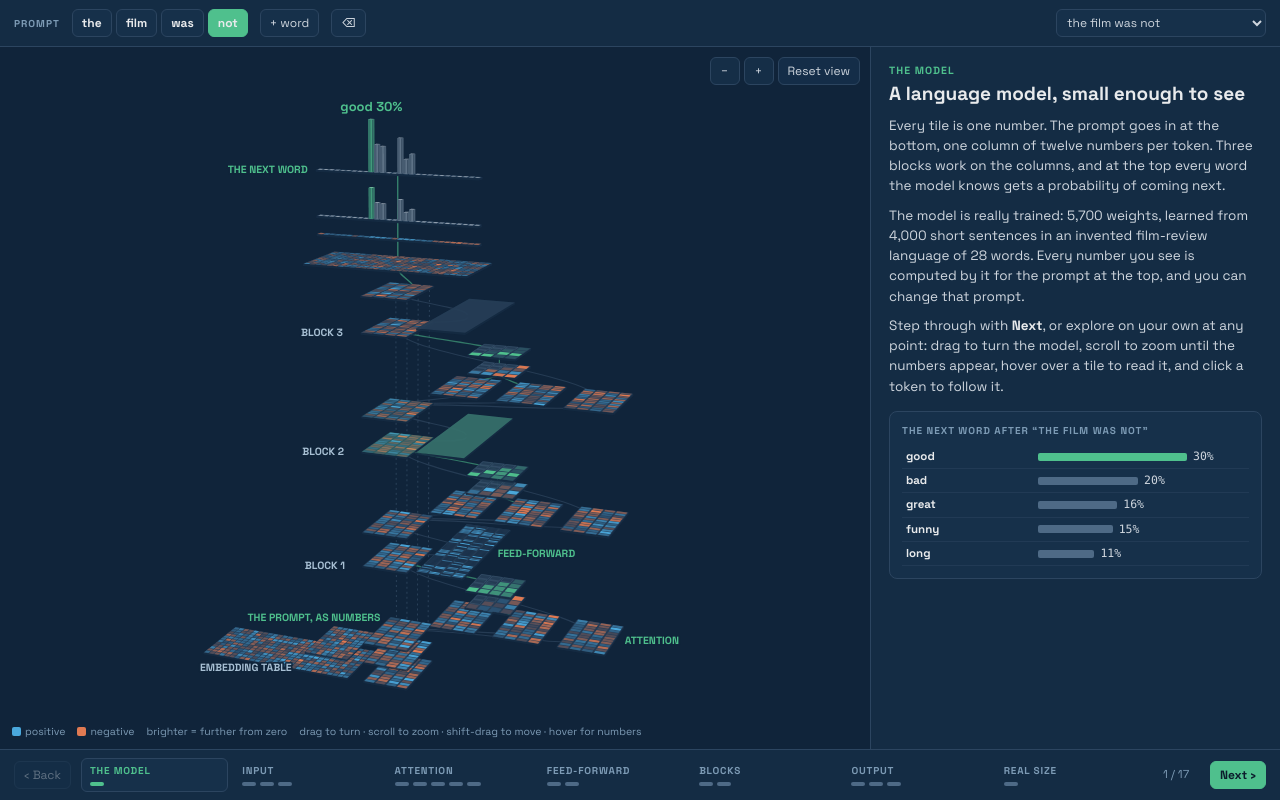
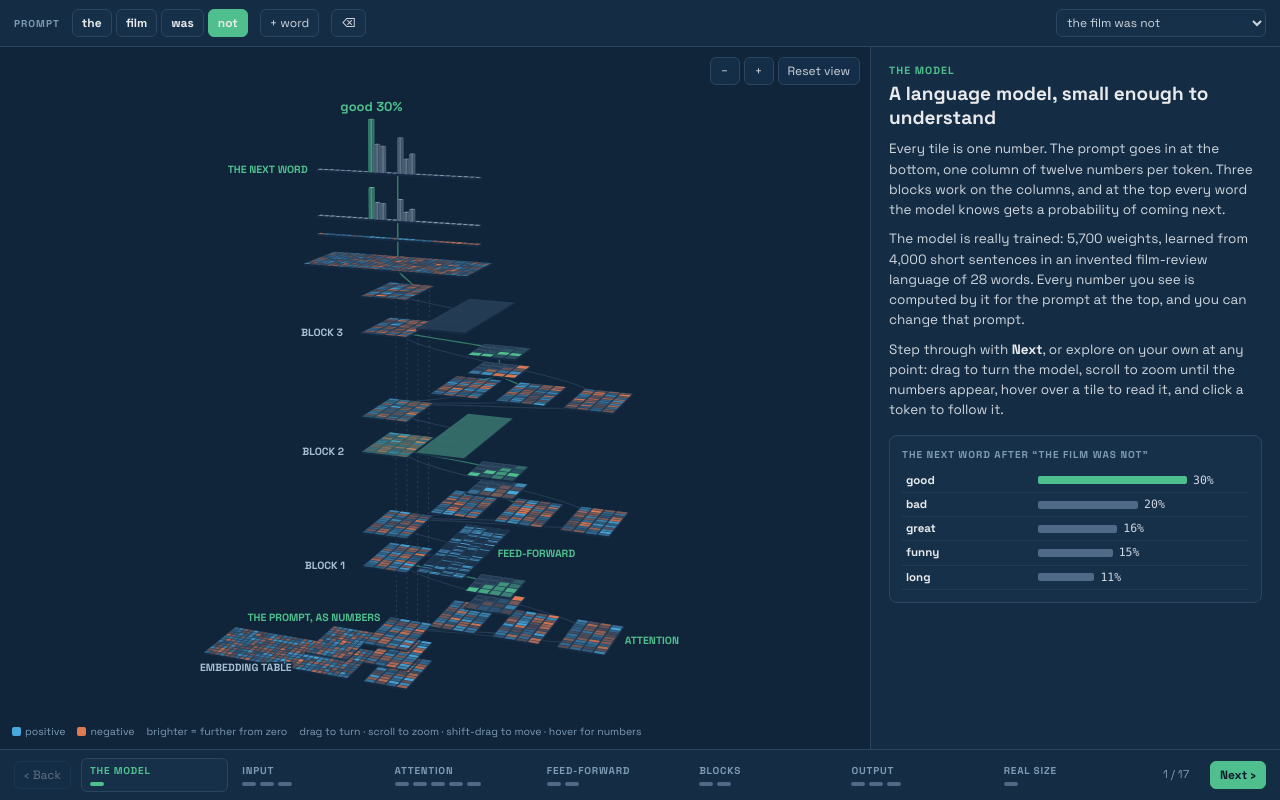
Before and after one commit to masurp/cadc, a plain HTML site: page explainers/tinygpt/index.html in a window 1280 px wide. Drawn offline with Linux system fonts and the light colour scheme; animation ran at ten frames a second.

Commit message:
Release up to week 4 (2026-11-18)

```diff
--- a/explainers/tinygpt/index.html
+++ b/explainers/tinygpt/index.html
@@ -533,7 +533,7 @@
   function attRow() { return R.B[st.blk].a[st.foc].slice(0, st.foc + 1); }
 
   var STEPS = [
-  { ch: 0, title: "A language model, small enough to see",
+  { ch: 0, title: "A language model, small enough to understand",
     cam: overviewCam, rest: 1,
     pre: function (at, now) { if (reduced) return; var f = ((now - stepT0) / 620) % (4 * L + 6) - 1;
       floors.forEach(function (F) { var fl = F.block != null ? 1 + 4 * F.block + (F.off <= OFF.qkv ? 0 : F.off <= OFF.a ? 1 : F.off <= OFF.m ? 1.6 : F.off <= OFF.h ? 2.3 : 3) : F.top != null ? 4 * L + 1 + F.top / 8 : F.id === "x" ? 0 : -1;
```
Also changed, not shown: explainers/tinygpt/fallback.png, 3 other files.
